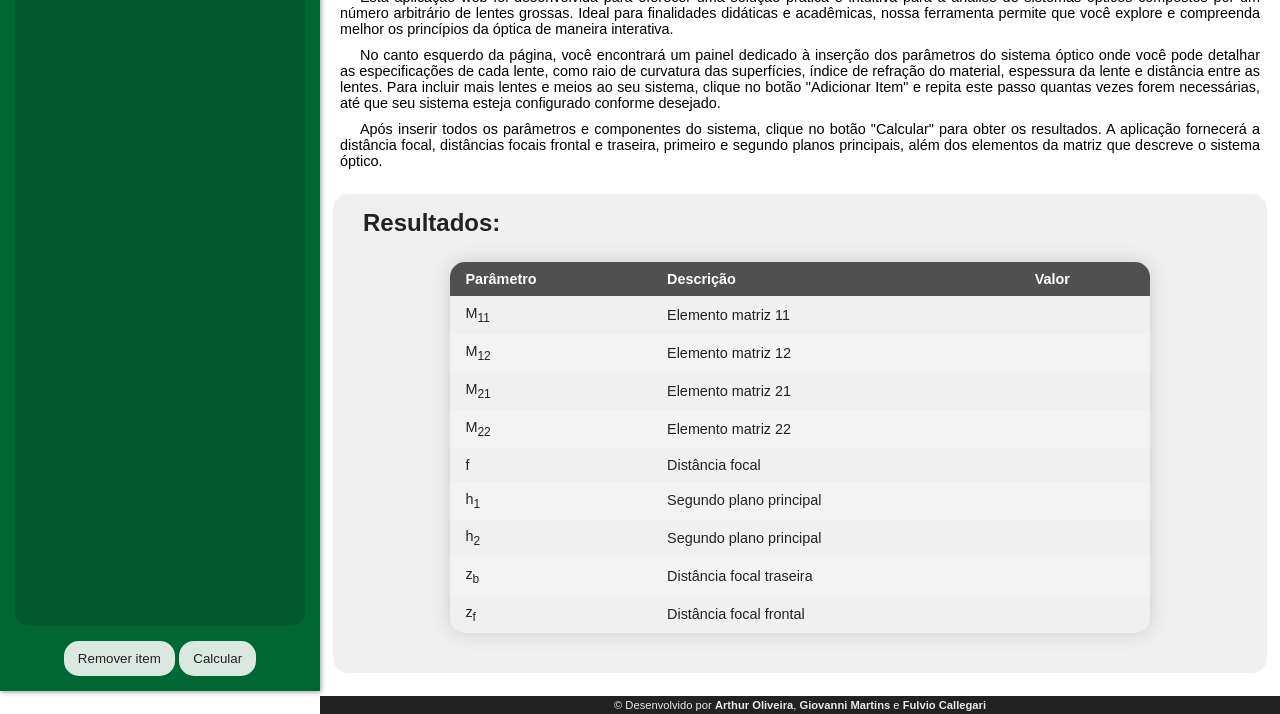
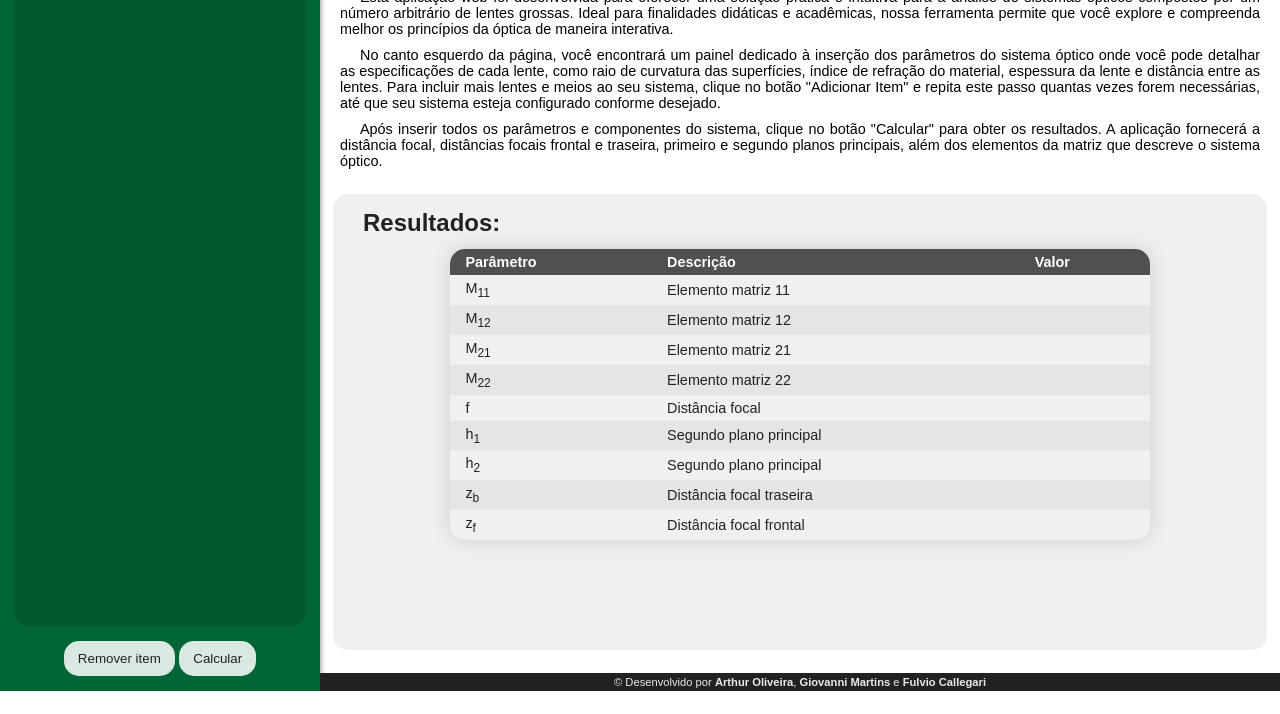
Before and after one commit to ArthurOliveira96/TG-SistemaLentes, a plain HTML site: page index.html in a window 1280 px wide. Shown: the part 109-823 px from the top of the page. After the commit the page ends 800 px from the top, so only its background shows below. Drawn offline with Linux system fonts and the light colour scheme.

Commit message:
Correcao para telas com altura menor que o meu note

```diff
--- a/style.css
+++ b/style.css
@@ -12,13 +12,13 @@ body {
     grid-template-areas:
     "aside main main main";
     font-family: Arial, Helvetica, sans-serif;
+    height: 100vh;
 }
 
 form.sidebar {
     grid-area: aside;
     display: flex;
     flex-direction: column;
-    height: 100vh;
     background-color: #006633;
     box-shadow: 1px 1px 5px rgba(0, 0, 0, 0.4);
 }
@@ -167,7 +167,7 @@ main > div.output {
 
 main > div.output > table {
     border-collapse: collapse;
-    margin: 25px auto;
+    margin: 12px auto;
     font-size: 0.9em;
     font-family: sans-serif;
     width: 80%;
@@ -192,15 +192,19 @@ main > div.output > table > thead > tr >  th:last-child {
 
 main > div.output > table th,
 main > div.output > table td {
-    padding: 9px 15px;
+    padding: 5px 15px;
 }
 
 main > div.output > table > tbody tr:nth-of-type(even) {
-    background-color: #f3f3f3;
+    background-color: #e5e5e5;
 }
 
 main > div.output > table > tbody tr:last-of-type {
     border-radius: 15px;
+}
+
+main > div.output > table > tbody tr:hover {
+    background-color: rgba(0, 0, 0, 0.1);
 }
 
 main > footer {
```
